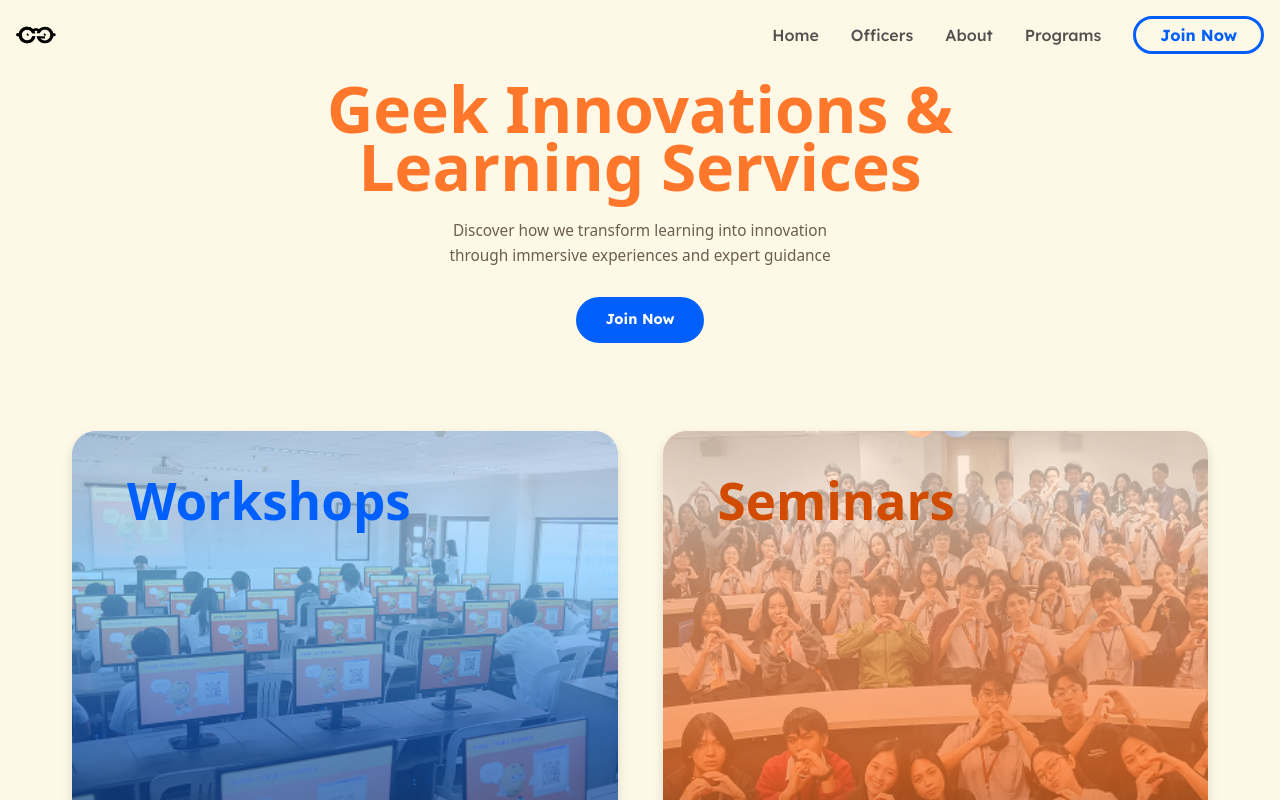
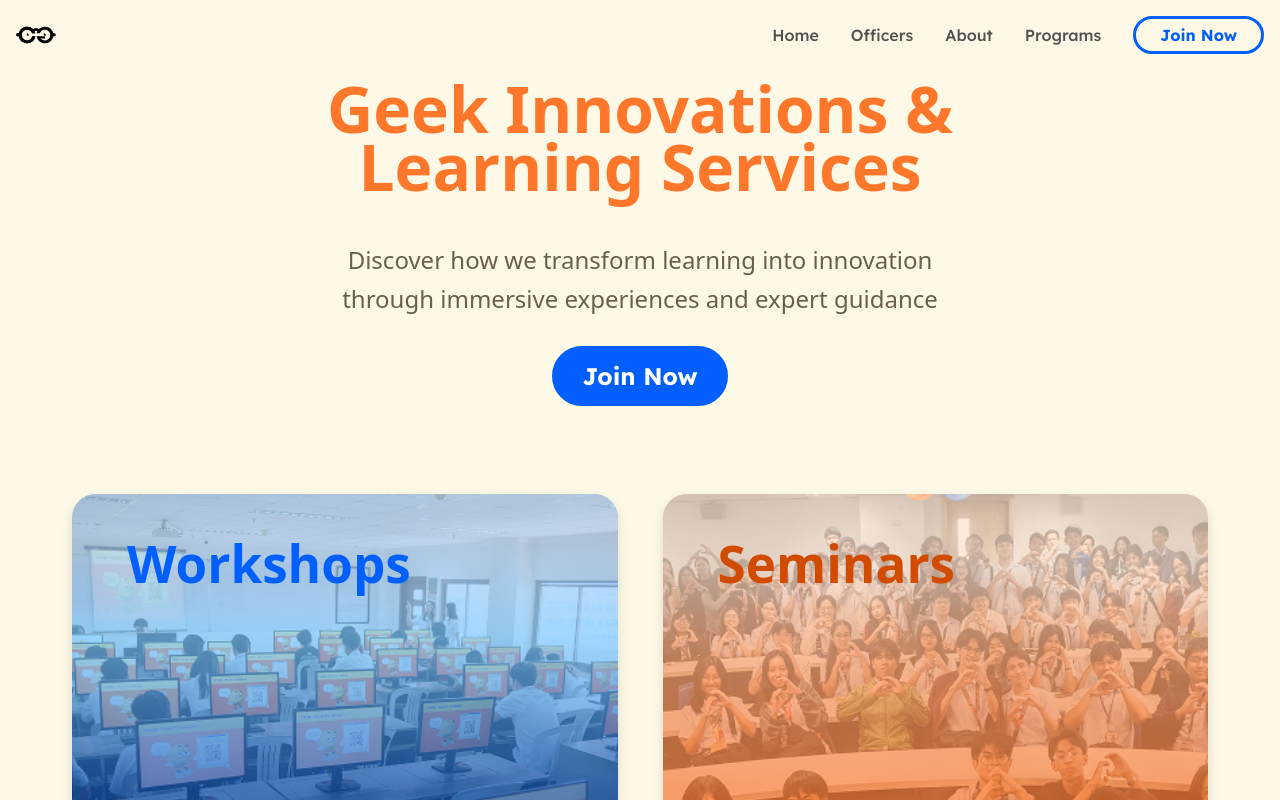
Before and after one commit to eishley15/prelim-project-ctrl-f-our, an Angular app: page /programs in a window 1280 px wide. Shown: the top 800 px of the page. Built offline with nearby package versions, Linux system fonts and the light colour scheme.

Commit message:
:sparkles: updated programs

```diff
--- a/src/app/programs/programs.html
+++ b/src/app/programs/programs.html
@@ -12,11 +12,11 @@
   </span>
 </h1>
 
-      <p class="mx-auto leading-relaxed" style="color: #6B5D4F; font-size: clamp(0.9rem, 1.2vw, 1.05rem); max-width: 600px; margin-top: 24px; margin-bottom: 28px;">
+      <p class="mx-auto leading-relaxed" style="color: #6B5D4F; font-size: clamp(1.5rem, 1.2vw, 1.05rem); max-width: 600px; margin-top: 45px; margin-bottom: 28px;">
         Discover how we transform learning into innovation<br>
         through immersive experiences and expert guidance
       </p>
-      <a href="/join" class="inline-block py-2.5 px-7 rounded-full hover:opacity-90 font-bold transition-opacity border-2 text-white" style="font-family: 'Lexend', sans-serif; background-color: #0160FD; border-color: #0160FD; font-size: 0.9rem;">Join Now</a>
+      <a href="/join" class="inline-block py-2.5 px-7 rounded-full hover:opacity-90 font-bold transition-opacity border-2 text-white" style="font-family: 'Lexend', sans-serif; background-color: #0160FD; border-color: #0160FD; font-size: 1.5rem;">Join Now</a>
     </div>
   </div>
 
```
